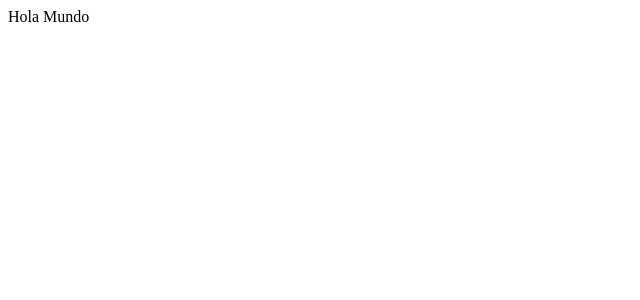
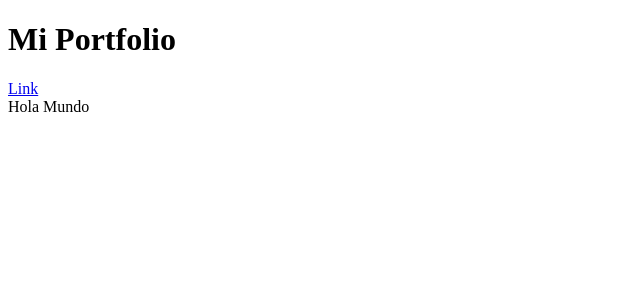
Before and after one commit to HoracioGutierrez/old_next_portfolio_demo, a Next.js app: page / in a window 1280 px wide. Shown: the top 300 px of the page, without its empty margins (0-640 px from the left). Built offline with nearby package versions, Linux system fonts and the light colour scheme.

Commit message:
Add custom App layout and create main Header

```diff
--- /dev/null
+++ b/components/layout/Header.js
@@ -0,0 +1,9 @@
+const Header = () =>
+    <header>
+        <h1>Mi Portfolio</h1>
+        <nav>
+            <a href="#">Link</a>
+        </nav>
+    </header>
+
+export default Header
--- /dev/null
+++ b/pages/_app.js
@@ -0,0 +1,12 @@
+import Header from "../components/layout/Header"
+
+function MyApp ({Component,pageProps}) {
+    return (
+        <>
+        <Header/>
+        <Component {...pageProps}/>
+        </>
+    )
+}
+
+export default MyApp
```
